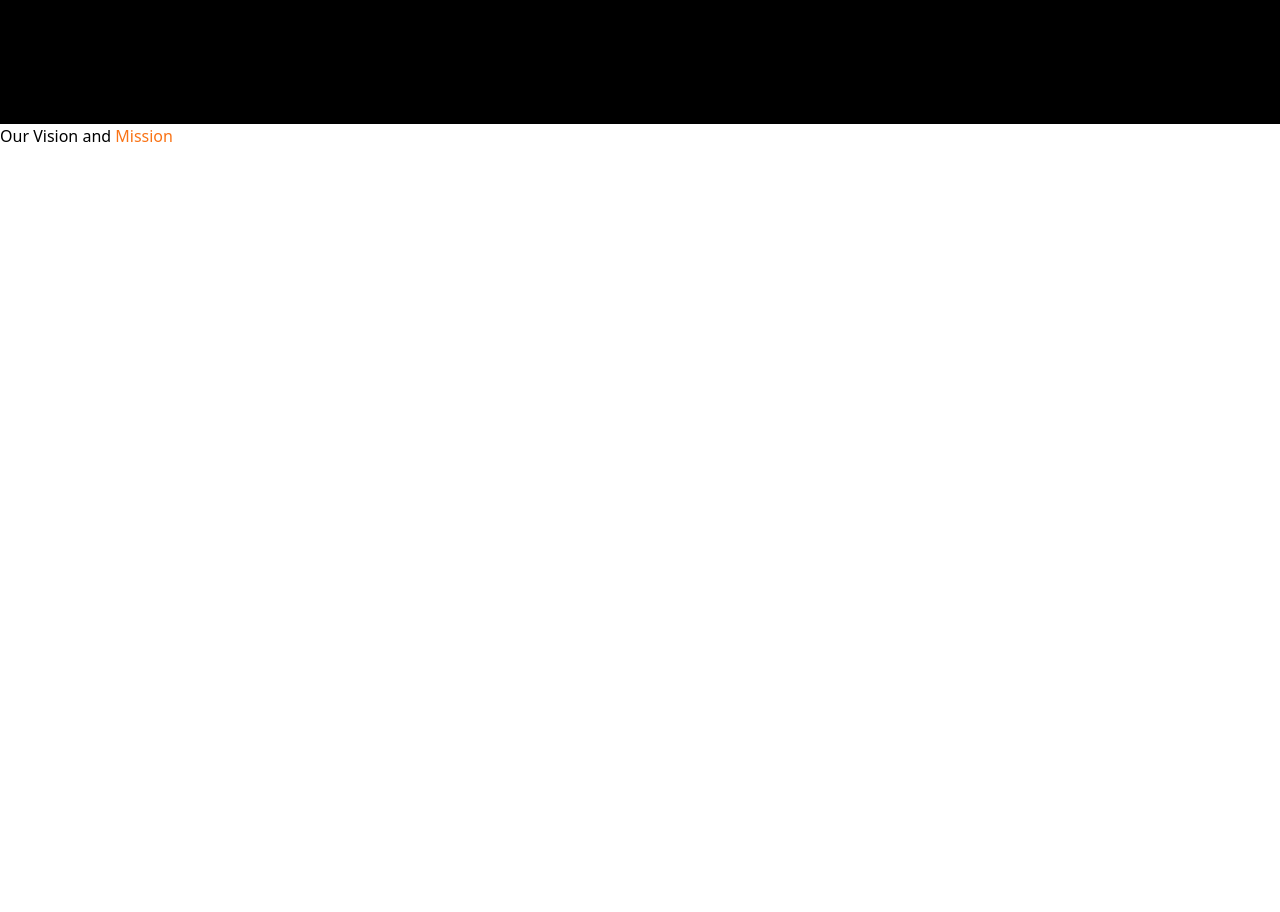
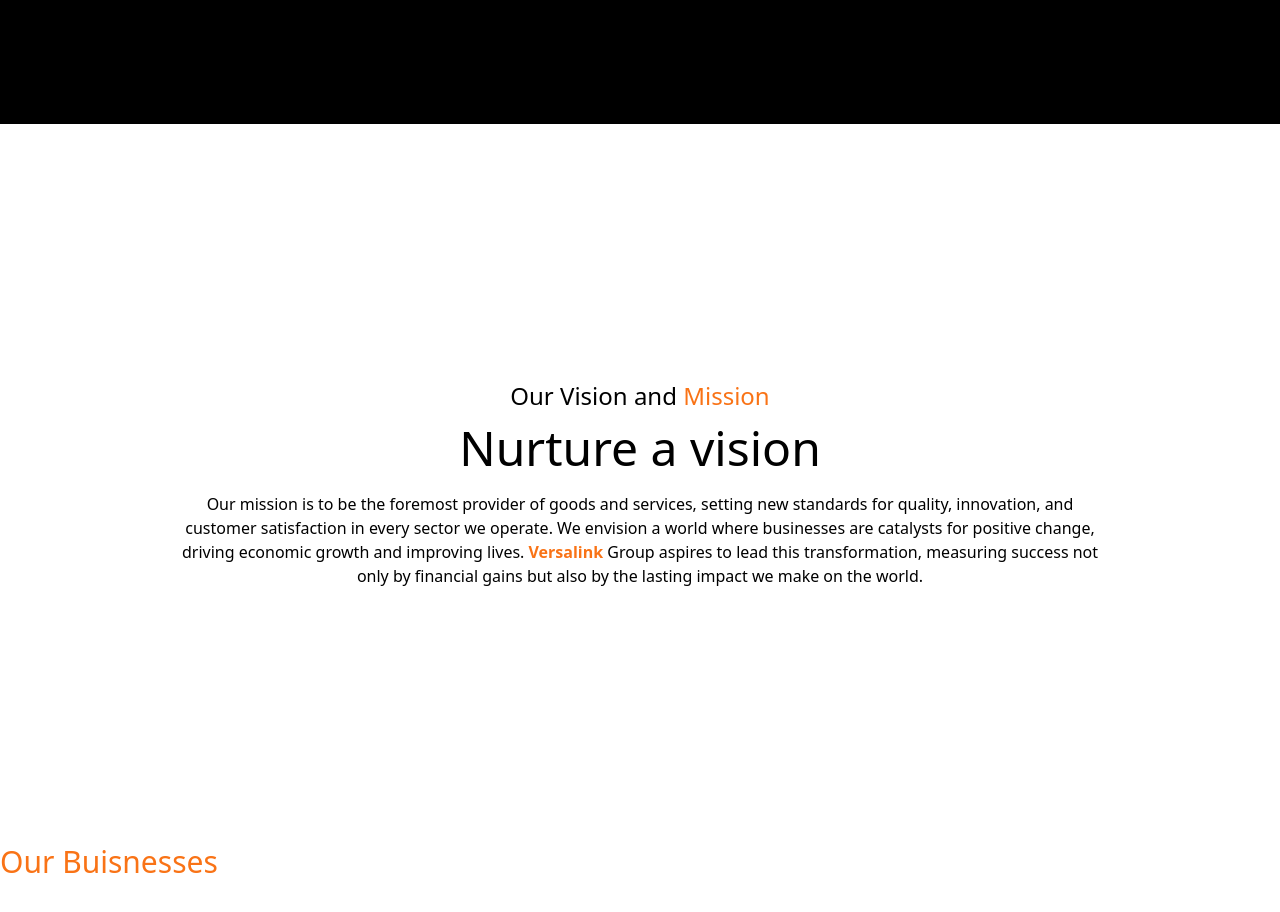
Before and after one commit to Youssoufai/v23, a Next.js app: page / in a window 1280 px wide. Shown: the part 1560-2472 px from the top of the page. After the commit the page ends 2442 px from the top, so only its background shows below. Built offline with nearby package versions, Linux system fonts and the light colour scheme.

Commit message:
Buisness Section

```diff
--- /dev/null
+++ b/app/components/Buisness.jsx
@@ -0,0 +1,11 @@
+const Buisness = () => {
+    return (
+        <>
+            <section>
+                <h1 className="text-orange-500 text-3xl">Our Buisnesses</h1>
+            </section>
+        </>
+    )
+}
+
+export default Buisness
--- a/app/components/Mission.jsx
+++ b/app/components/Mission.jsx
@@ -1,13 +1,17 @@
 const Mission = () => {
     return (
         <>
-            <section className="h-screen">
+            <section className="h-[90vh] p-8 space-y-3 flex flex-col justify-center">
                 <div>
-                    <h1>Our Vision and <span className="text-orange-500">Mission</span> </h1>
+                    <h1 className="text-center text-2xl">Our Vision and <span className="text-orange-500">Mission</span> </h1>
                 </div>
-                <p>
-
-                </p>
+                <div className="px-36 space-y-5">
+                    <h1 className="text-center text-5xl">Nurture a vision</h1>
+                    <p className="text-center">
+                        Our mission is to be the foremost provider of goods and services, setting new standards for quality, innovation, and customer satisfaction in every sector we operate.
+                        We envision a world where businesses are catalysts for positive change, driving economic growth and improving lives. <span className="text-orange-500 font-bold">Versalink</span> Group aspires to lead this transformation, measuring success not only by financial gains but also by the lasting impact we make on the world.
+                    </p>
+                </div>
             </section>
         </>
     )
--- a/app/page.jsx
+++ b/app/page.jsx
@@ -1,4 +1,5 @@
 import About from "./components/About";
+import Buisness from "./components/Buisness";
 import Hero from "./components/Hero";
 import Mission from "./components/Mission";
 import Navbar from "./components/Navbar";
@@ -10,6 +11,7 @@ export default function Home() {
       <Hero />
       <About />
       <Mission />
+      <Buisness />
     </>
   );
 }
```
